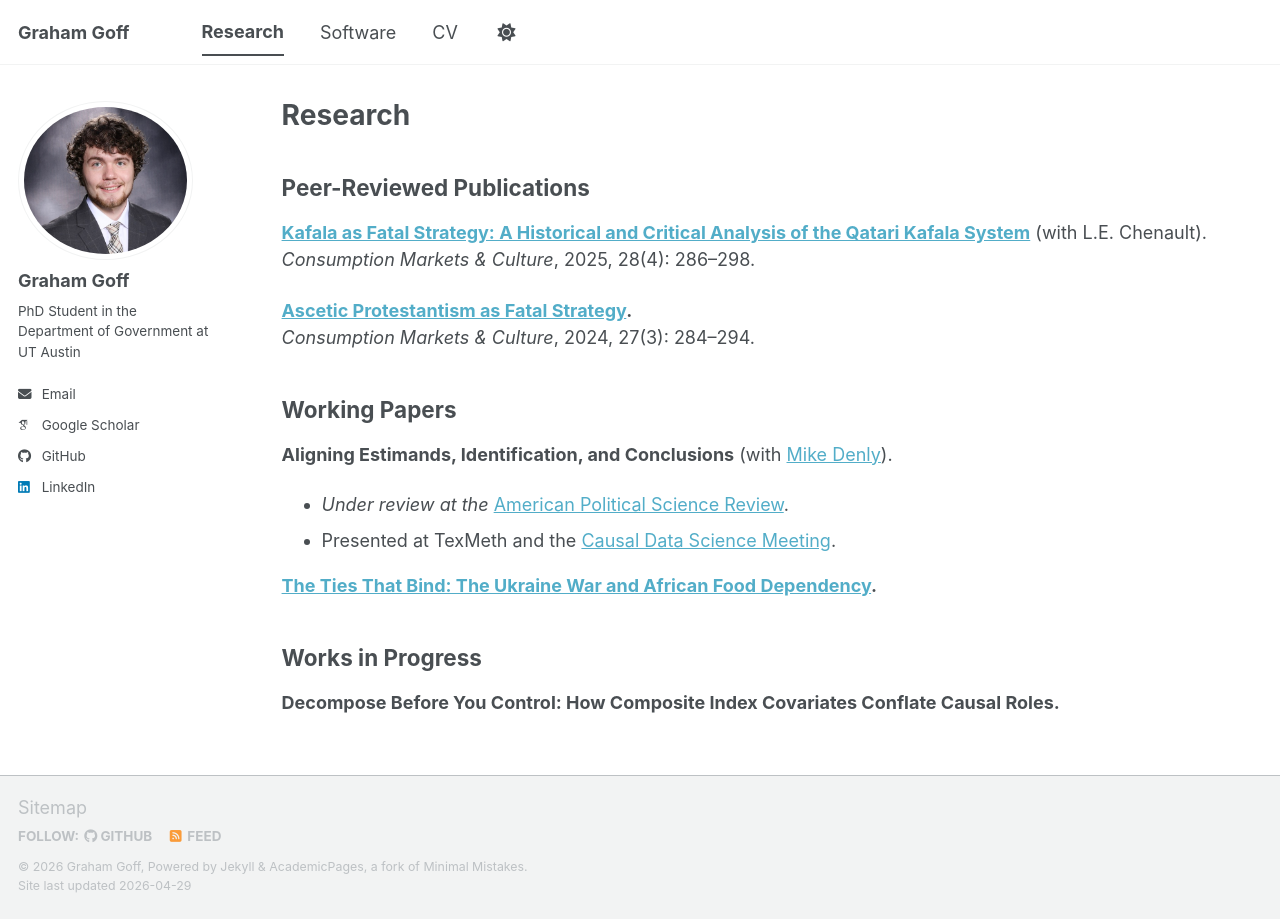
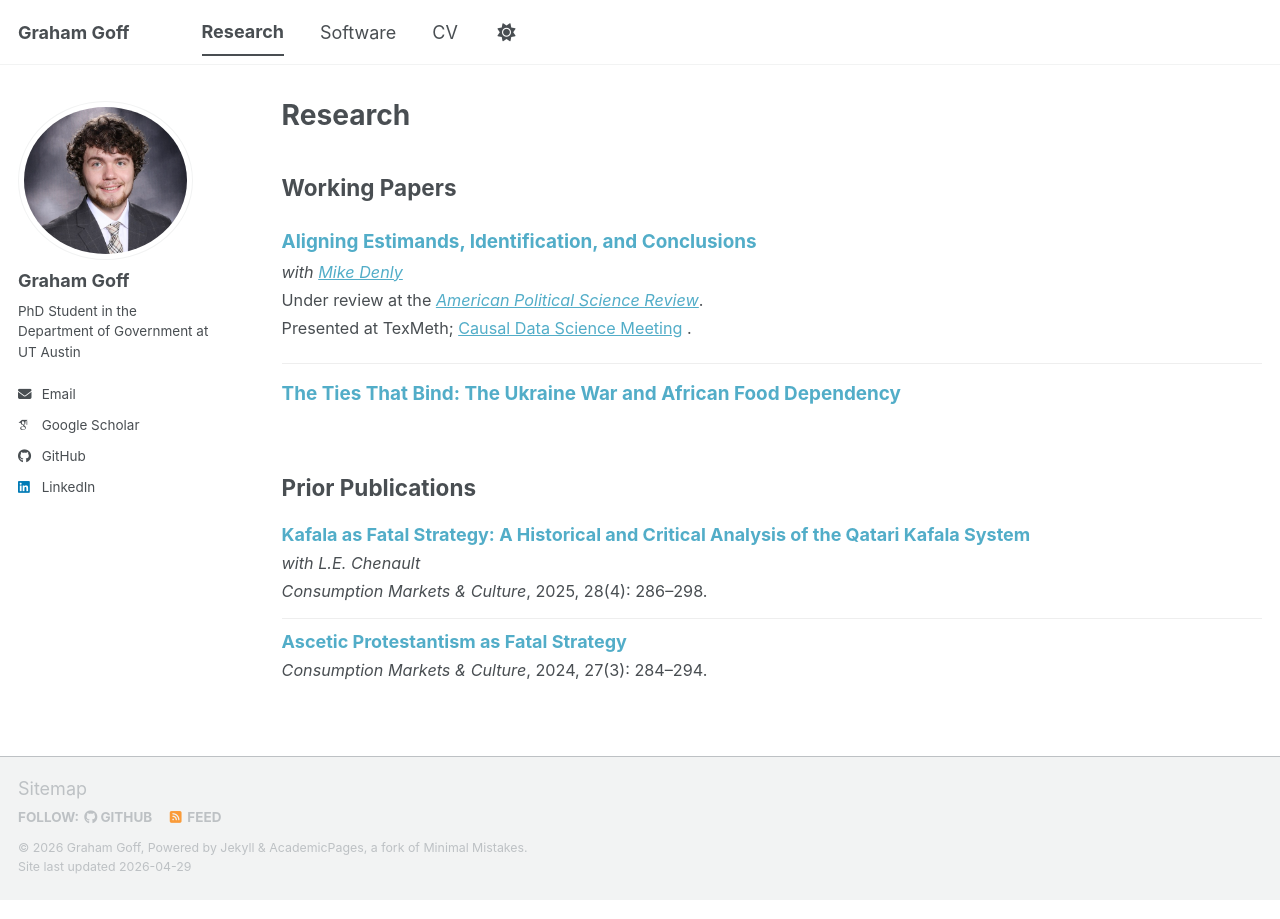
Before and after one commit to grahamgoff/grahamgoff.github.io, a Jekyll site: the page built from _pages/research.md, in a window 1280 px wide. Built offline with Jekyll 4.4.1, drawn with Linux system fonts in a browser that asks for light colours; some web fonts are replaced; a script bundle is joined from its source files by our own code; library files that are not in the unit come from our copies.

Commit message:
thumbnails for pub and wp

```diff
--- a/_config.yml
+++ b/_config.yml
@@ -66,7 +66,7 @@ author:
   keybase          : # Username
   instagram        : # Username
   lastfm           : # Username
-  linkedin         : "https://www.linkedin.com/in/grahamcgoff/"
+  linkedin         : "grahamcgoff"
   mastodon         : # URL
   medium           : # URL
   pinterest        : # Username
@@ -226,7 +226,7 @@ collections:
     permalink: /:collection/:path/
   publications:
     output: true
-    permalink: /:collection/:path/
+    permalink: /research/:path/
   portfolio:
     output: true
     permalink: /:collection/:path/
--- /dev/null
+++ b/_includes/archive-single-research.html
@@ -0,0 +1,41 @@
+{% include base_path %}
+
+{% assign has_teaser = false %}
+{% if post.header.teaser and include.text_only != true %}
+  {% assign has_teaser = true %}
+{% endif %}
+
+<div class="research-list__item{% if has_teaser %} research-list__item--with-teaser{% endif %}">
+  <article class="research-list__article" itemscope itemtype="http://schema.org/CreativeWork">
+    <div class="research-list__body">
+      <h3 class="research-list__title" itemprop="headline">
+        <a href="{{ base_path }}{{ post.url }}" rel="permalink">{{ post.title | markdownify | remove: "<p>" | remove: "</p>" }}</a>
+      </h3>
+
+      {% if post.authors %}
+        <p class="research-list__authors">{{ post.authors | markdownify | remove: "<p>" | remove: "</p>" }}</p>
+      {% endif %}
+
+      {% if post.category == 'working' %}
+        {% if post.venue and post.venue_url and post.venue_full %}
+          <p class="research-list__venue">Under review at the <a href="{{ post.venue_url }}"><em>{{ post.venue_full }}</em></a>.</p>
+        {% elsif post.venue %}
+          <p class="research-list__venue"><em>{{ post.venue }}</em></p>
+        {% endif %}
+        {% if post.presentations %}
+          <p class="research-list__presentations">Presented at {{ post.presentations | markdownify | remove: "<p>" | remove: "</p>" }}.</p>
+        {% endif %}
+      {% elsif post.venue %}
+        <p class="research-list__venue"><em>{{ post.venue }}</em>{% if post.date %}, {{ post.date | date: "%Y" }}{% endif %}{% if post.citation %}, {{ post.citation }}{% endif %}.</p>
+      {% endif %}
+    </div>
+
+    {% if has_teaser %}
+      <div class="research-list__teaser">
+        <a href="{{ base_path }}{{ post.url }}">
+          <img src="{% if post.header.teaser contains '://' %}{{ post.header.teaser }}{% else %}{{ post.header.teaser | prepend: '/images/' | prepend: base_path }}{% endif %}" alt="">
+        </a>
+      </div>
+    {% endif %}
+  </article>
+</div>
--- a/_pages/research.md
+++ b/_pages/research.md
@@ -5,22 +5,25 @@ permalink: /research/
 author_profile: true
 ---
 
-## Peer-Reviewed Publications
+{% assign working = site.publications | where: "category", "working" | where_exp: "p", "p.listed != false" | sort: "date" | reverse %}
+{% assign prior = site.publications | where: "category", "prior" | where_exp: "p", "p.listed != false" | sort: "date" | reverse %}
 
-**[Kafala as Fatal Strategy: A Historical and Critical Analysis of the Qatari Kafala System](/files/kafala.pdf)** (with L.E. Chenault).
-*Consumption Markets & Culture*, 2025, 28(4): 286–298.
-
-**[Ascetic Protestantism as Fatal Strategy](/files/fatal-strategy.pdf).**
-*Consumption Markets & Culture*, 2024, 27(3): 284–294.
-
+{% if working.size > 0 %}
 ## Working Papers
 
-**Aligning Estimands, Identification, and Conclusions** (with [Mike Denly](https://mikedenly.com)).
- - *Under review at the* [American Political Science Review](https://www.cambridge.org/core/journals/american-political-science-review).
- - Presented at TexMeth and the [Causal Data Science Meeting](https://www.causalscience.org).
+<div class="research-list">
+  {% for post in working %}
+    {% include archive-single-research.html %}
+  {% endfor %}
+</div>
+{% endif %}
 
-**[The Ties That Bind: The Ukraine War and African Food Dependency](/files/ties-that-bind.pdf).**
+{% if prior.size > 0 %}
+## Prior Publications
 
-## Works in Progress
-
-**Decompose Before You Control: How Composite Index Covariates Conflate Causal Roles.**
+<div class="research-list research-list--text-only">
+  {% for post in prior %}
+    {% include archive-single-research.html text_only=true %}
+  {% endfor %}
+</div>
+{% endif %}
--- /dev/null
+++ b/_sass/layout/_research.scss
@@ -0,0 +1,77 @@
+/* ==========================================================================
+   Research list (mikedenly.com-style)
+   Used by /research/ via _includes/archive-single-research.html
+   ========================================================================== */
+
+.research-list__item {
+  display: flex;
+  align-items: flex-start;
+  justify-content: space-between;
+  gap: 1.5em;
+  padding: 1em 0;
+  border-bottom: 1px solid #eee;
+
+  &:last-child {
+    border-bottom: 0;
+  }
+}
+
+.research-list__article {
+  display: flex;
+  align-items: flex-start;
+  justify-content: space-between;
+  gap: 1.5em;
+  width: 100%;
+}
+
+.research-list__body {
+  flex: 1 1 auto;
+  min-width: 0;
+
+  p {
+    margin: 0.25em 0;
+    font-size: 0.9em;
+  }
+}
+
+.research-list__title {
+  margin: 0 0 0.25em 0;
+  font-size: 1.05em;
+  line-height: 1.3;
+
+  a {
+    text-decoration: none;
+  }
+}
+
+.research-list__authors {
+  font-style: italic;
+}
+
+.research-list__teaser {
+  flex: 0 0 140px;
+  max-width: 140px;
+
+  img {
+    width: 100%;
+    height: auto;
+    display: block;
+    border-radius: 2px;
+  }
+
+  @media (max-width: 600px) {
+    flex-basis: 90px;
+    max-width: 90px;
+  }
+}
+
+/* Compact text-only rows (Prior Publications section) */
+.research-list--text-only {
+  .research-list__item {
+    padding: 0.6em 0;
+  }
+
+  .research-list__title {
+    font-size: 1em;
+  }
+}
--- a/assets/css/main.scss
+++ b/assets/css/main.scss
@@ -34,6 +34,7 @@
 
     "layout/page",
     "layout/archive",
+    "layout/research",
     "layout/sidebar",
     "layout/json_cv",
 
```
Also changed, not shown: _publications/aligning-estimands.md (added, +15 -0 lines), _publications/decompose-before-control.md (added, +10 -0 lines), _publications/fatal-strategy.md (added, +13 -0 lines), _publications/kafala.md (added, +14 -0 lines), _publications/ties-that-bind.md (added, +11 -0 lines).
